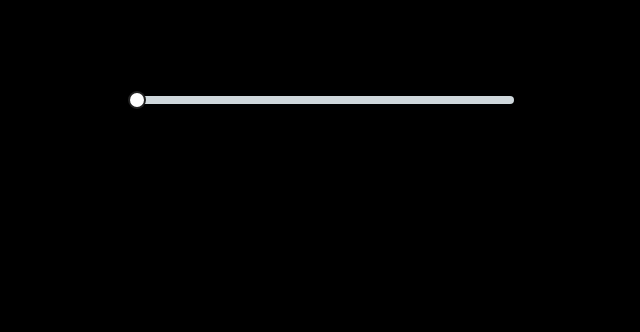
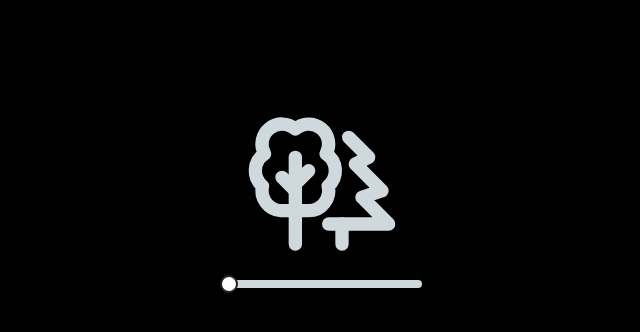
Before and after one commit to mruszkiewicz-dev/work-ambience, a Next.js app: page / in a window 1280 px wide. Shown: the top 332 px of the page, without its empty margins (318-958 px from the left). Built offline with nearby package versions, Linux system fonts and the light colour scheme.

Commit message:
style Card and add clsx

```diff
--- a/app/components/Card.tsx
+++ b/app/components/Card.tsx
@@ -1,11 +1,30 @@
 'use client'
 
+import { useState } from 'react'
 import { Slider } from '@material-tailwind/react'
+import { IconTrees } from '@tabler/icons-react'
+import { clsx } from 'clsx'
 
 export const Card = () => {
+  const [volume, setVolume] = useState(0)
+
+  const handleChangeVolume = (e: any) => {
+    const value = e.target.value
+    setVolume(value)
+    console.log(value)
+  }
+
   return (
-    <div className='w-96'>
-      <Slider defaultValue={0} />
+    <div className='w-420 flex flex-col items-center p-2 mx-2  space-y-4 '>
+      <div
+        className={clsx(
+          'w-40 h-40',
+          volume <= 0 ? 'text-blue-gray-100' : 'text-blue-gray-900',
+        )}
+      >
+        <IconTrees className='w-full h-full' />
+      </div>
+      <Slider defaultValue={0} value={volume} onChange={handleChangeVolume} />
     </div>
   )
 }
--- a/package.json
+++ b/package.json
@@ -10,6 +10,8 @@
   },
   "dependencies": {
     "@material-tailwind/react": "^2.1.5",
+    "@tabler/icons-react": "^2.42.0",
+    "clsx": "^2.0.0",
     "next": "14.0.3",
     "react": "^18",
     "react-dom": "^18"
```
Also changed, not shown: 1 other file (tests, documents, lock files or other folders).
